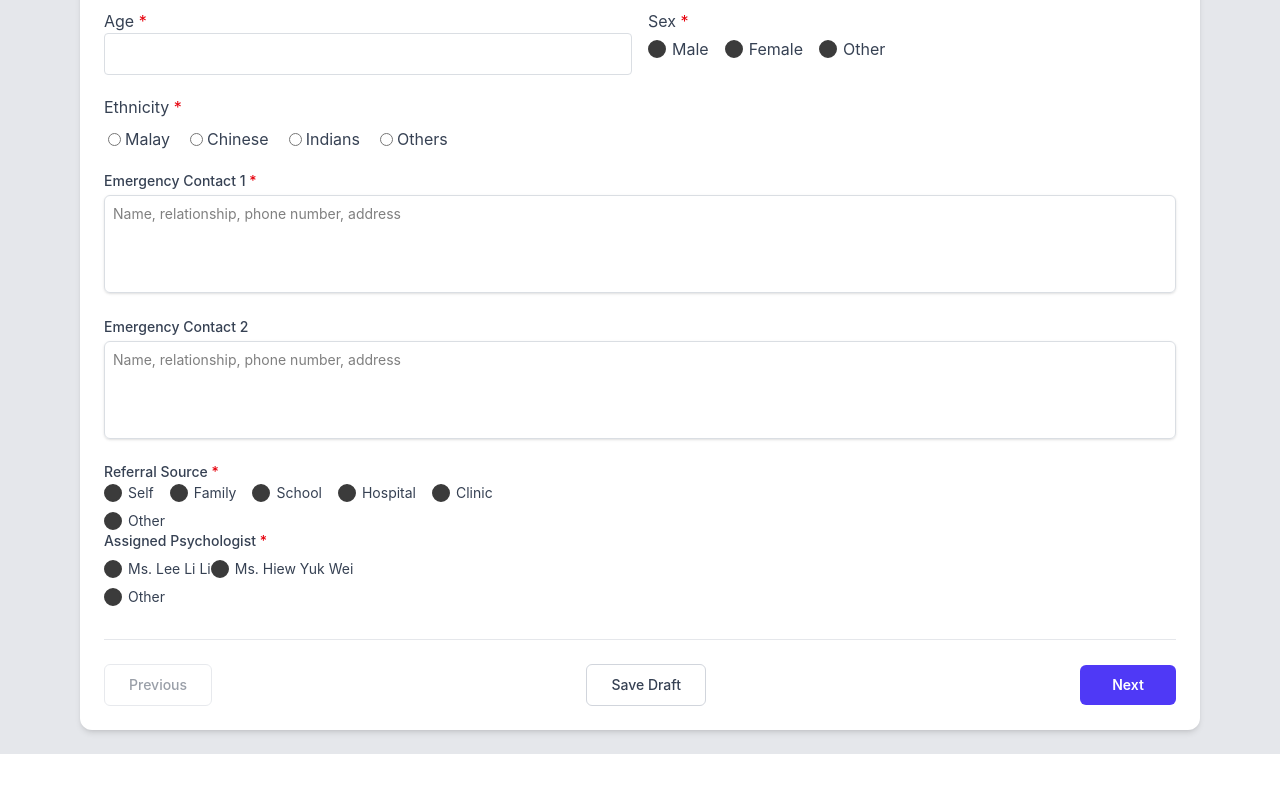
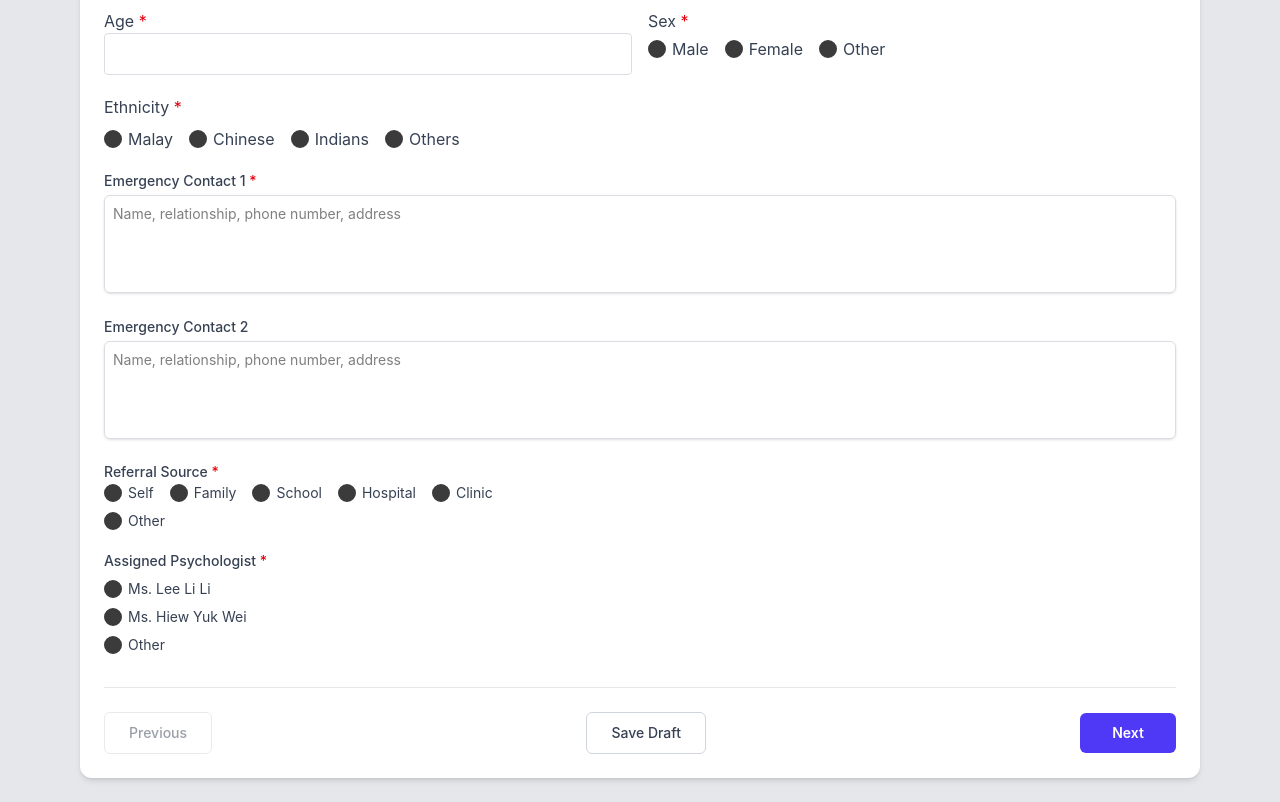
Before and after one commit to smileywrld/react-form, a React (Vite) app: page / in a window 1280 px wide. Shown: the part 660-1462 px from the top of the page. Before the commit the page ends 1414 px from the top, so only its background shows below. Built offline with nearby package versions, Linux system fonts and the light colour scheme.

Commit message:
update 5 files

```diff
--- a/src/App.css
+++ b/src/App.css
@@ -207,8 +207,8 @@
 
 .custom-radio:checked::before {
   content: "";
-  width: 8px;
-  height: 8px;
+  width: 10px;
+  height: 10px;
   background: #0E7AFE;
   border-radius: 50%;
   position: absolute;
--- a/src/components/BasicInformation/AssignedPsychologistSection.jsx
+++ b/src/components/BasicInformation/AssignedPsychologistSection.jsx
@@ -2,11 +2,11 @@ import React from "react";
 
 const AssignedPsychologistSection = ({ formik }) => {
 	return (
-		<div>
+		<div className="mt-5">
 			<label className="block text-sm font-medium text-gray-700 mb-2">
 				Assigned Psychologist <span className="text-red-600">*</span>
 			</label>
-			<div className="space-y-2">
+			<div className="space-y-2 flex-col flex">
 				<label className="radio-option">
 					<input
 						type="radio"
@@ -48,9 +48,7 @@ const AssignedPsychologistSection = ({ formik }) => {
 							onChange={formik.handleChange}
 							className="custom-radio"
 						/>
-						<span className="block text-sm text-gray-700">
-							Other
-						</span>
+						<span className="block text-sm text-gray-700">Other</span>
 					</label>
 
 					{formik.values.assignedPsychologist === "other" && (
--- a/src/components/BasicInformation/DemographicsSection.jsx
+++ b/src/components/BasicInformation/DemographicsSection.jsx
@@ -8,51 +8,51 @@ const DemographicsSection = ({ formik }) => {
 				<label className="block text-gray-700 mt-5">
 					Ethnicity <span className="text-red-600">*</span>
 				</label>
-				<div className="flex gap-4 mt-2 flex-wrap">
-					<label className="text-[#364153] flex items-center">
+				<div className="mt-2 flex flex-wrap gap-4">
+					<label className="radio-option text-[#364153]">
 						<input
 							type="radio"
 							name="ethnicity"
 							value="Malay"
 							checked={formik.values.ethnicity === "Malay"}
 							onChange={formik.handleChange}
-							className="mx-1"
+							className="custom-radio"
 						/>
 						Malay
 					</label>
 
-					<label className="text-[#364153] flex items-center">
+					<label className="radio-option text-[#364153]">
 						<input
 							type="radio"
 							name="ethnicity"
 							value="Chinese"
 							checked={formik.values.ethnicity === "Chinese"}
 							onChange={formik.handleChange}
-							className="mx-1"
+							className="custom-radio"
 						/>
 						Chinese
 					</label>
 
-					<label className="text-[#364153] flex items-center">
+					<label className="radio-option text-[#364153]">
 						<input
 							type="radio"
 							name="ethnicity"
 							value="Indians"
 							checked={formik.values.ethnicity === "Indians"}
 							onChange={formik.handleChange}
-							className="mx-1"
+							className="custom-radio"
 						/>
 						Indians
 					</label>
 
-					<label className="text-[#364153] flex items-center">
+					<label className="radio-option text-[#364153]">
 						<input
 							type="radio"
 							name="ethnicity"
 							value="Others"
 							checked={formik.values.ethnicity === "Others"}
 							onChange={formik.handleChange}
-							className="mx-1"
+							className="custom-radio"
 						/>
 						Others
 					</label>
--- a/src/components/CaseSections/DevelopmentalFamilyHistory.jsx
+++ b/src/components/CaseSections/DevelopmentalFamilyHistory.jsx
@@ -81,7 +81,7 @@ const DevelopmentalFamilyHistory = () => {
 					<label className="block text-sm font-medium text-gray-700 mb-3">
 						Delivery Mode <span className="text-red-500">*</span>
 					</label>
-					<div className="space-y-3">
+					<div className="space-y-3 flex flex-col">
 						{deliveryModeOptions.map((opt) => (
 							<label
 								key={opt.value}
```
